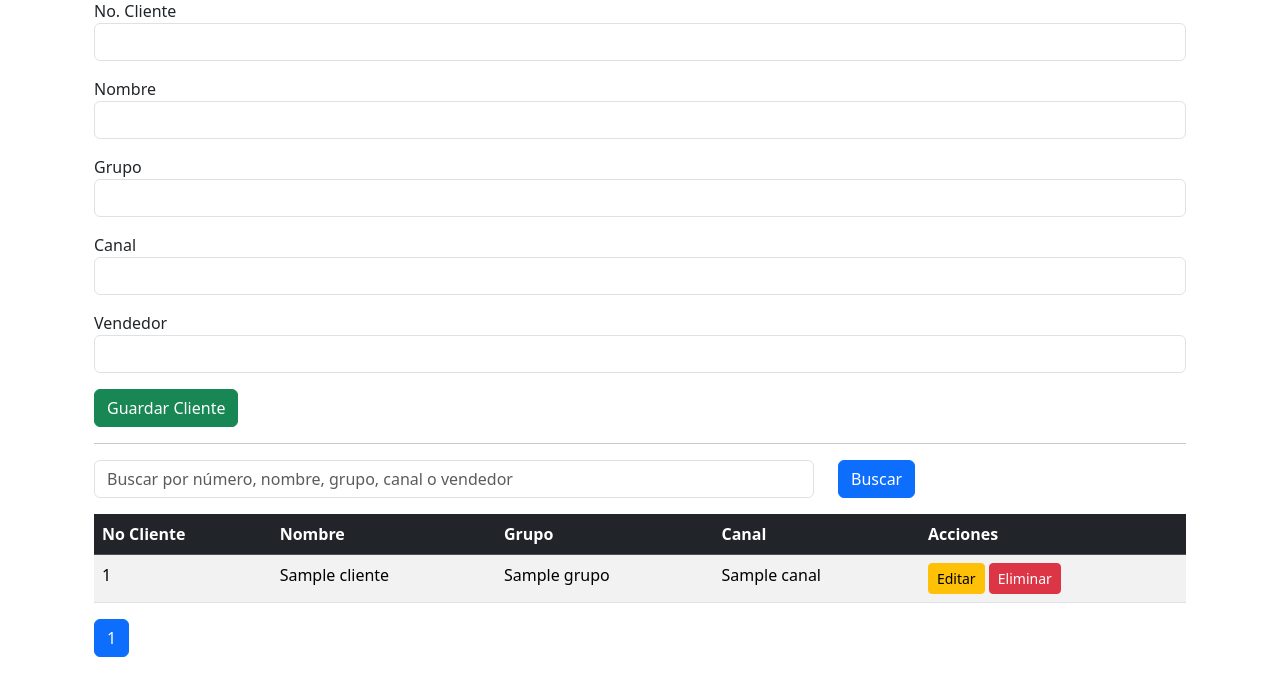
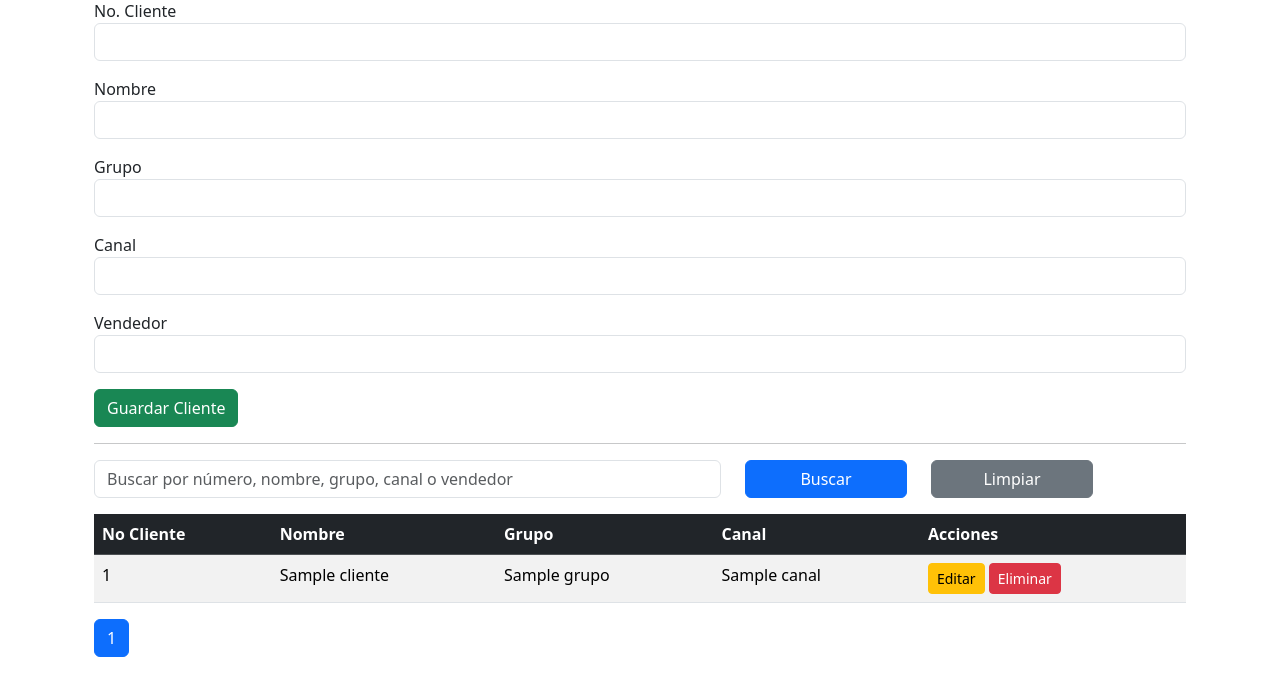
Before and after one commit to urieltsuki/VISITAS_BYAPPLE, a Python web app: template templates/clientes.html in a window 1280 px wide. Shown: the part 189-862 px from the top of the page. Run offline with Jinja, Linux system fonts and the light colour scheme; the template is opened without the code that fills it: most values are stand-ins (such as "Sample title", 1, 10 or a date in 2020).

Commit message:
Boton limpiar en clientes

```diff
--- a/templates/clientes.html
+++ b/templates/clientes.html
@@ -81,31 +81,34 @@ Clientes
             <hr>
 
             <form method="GET">
-
             <div class="row mb-3">
 
-            <div class="col-md-8">
-
+                <div class="col-md-7">
                     <input
                         type="text"
                         name="buscar"
                         class="form-control"
+                        value="{{ request.args.get('buscar', '') }}"
                         placeholder="Buscar por número, nombre, grupo, canal o vendedor">
-
                 </div>
 
                 <div class="col-md-2">
-
                     <button
                         type="submit"
-                    class="btn btn-primary">
+                        class="btn btn-primary w-100">
                         Buscar
                     </button>
+                </div>
 
+                <div class="col-md-2">
+                    <a
+                        href="{{ url_for('clientes') }}"
+                        class="btn btn-secondary w-100">
+                        Limpiar
+                    </a>
                 </div>
 
             </div>
-
         </form>
 
     <table class="table table-striped table-hover">
```
Lines whose indentation alone changed are shown as unchanged.
